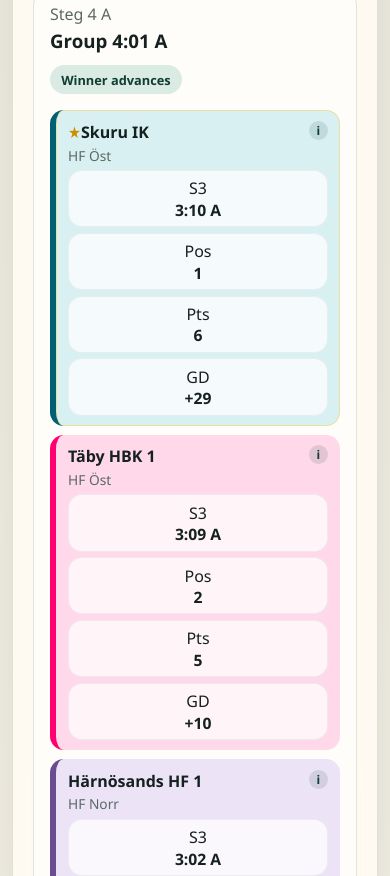
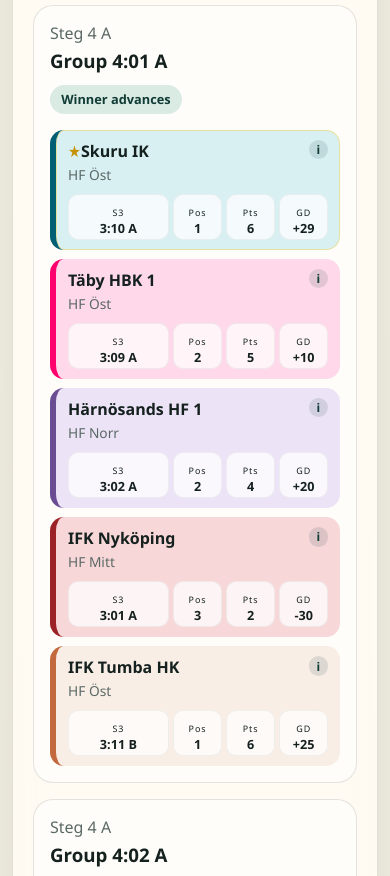
Before and after one commit to Bernedixen/usmhandbollsstats, a website: page index.html in a window 390 px wide. Shown: the part 4865-5741 px from the top of the page. Drawn offline with Linux system fonts and the light colour scheme.

Commit message:
Match single-column stat chips to top 8 layout

```diff
--- a/styles.css
+++ b/styles.css
@@ -261,30 +261,30 @@ select {
   margin-top: 0.6rem;
 }
 
-.qualifier-row .team-stage3-strip-compact {
+.team-stage3-strip-compact {
   display: grid;
   grid-template-columns: minmax(0, 1.45fr) repeat(3, minmax(0, 0.7fr));
   gap: 0.28rem;
   margin-top: 0.45rem;
 }
 
-.qualifier-row .team-stage3-strip-compact .team-stage3-chip {
+.team-stage3-strip-compact .team-stage3-chip {
   padding: 0.22rem 0.32rem 0.26rem;
   border-radius: 10px;
 }
 
-.qualifier-row .team-stage3-strip-compact .team-stage3-kicker {
+.team-stage3-strip-compact .team-stage3-kicker {
   font-size: 0.56rem;
   letter-spacing: 0.1em;
 }
 
-.qualifier-row .team-stage3-strip-compact .team-stage3-chip strong {
+.team-stage3-strip-compact .team-stage3-chip strong {
   margin-top: 0.08rem;
   font-size: 0.79rem;
   line-height: 1;
 }
 
-.qualifier-row .team-stage3-strip-compact .team-stage3-group {
+.team-stage3-strip-compact .team-stage3-group {
   font-size: 0.73rem;
 }
 
@@ -667,7 +667,32 @@ input[type="range"] {
     width: 100%;
   }
 
-  .team-stage3-strip,
+  .team-stage3-strip {
+    grid-template-columns: minmax(0, 1.45fr) repeat(3, minmax(0, 0.7fr));
+    gap: 0.28rem;
+    margin-top: 0.45rem;
+  }
+
+  .team-stage3-strip .team-stage3-chip {
+    padding: 0.22rem 0.32rem 0.26rem;
+    border-radius: 10px;
+  }
+
+  .team-stage3-strip .team-stage3-kicker {
+    font-size: 0.56rem;
+    letter-spacing: 0.1em;
+  }
+
+  .team-stage3-strip .team-stage3-chip strong {
+    margin-top: 0.08rem;
+    font-size: 0.79rem;
+    line-height: 1;
+  }
+
+  .team-stage3-strip .team-stage3-group {
+    font-size: 0.73rem;
+  }
+
   .team-breakdown-grid {
     grid-template-columns: 1fr;
   }
```
